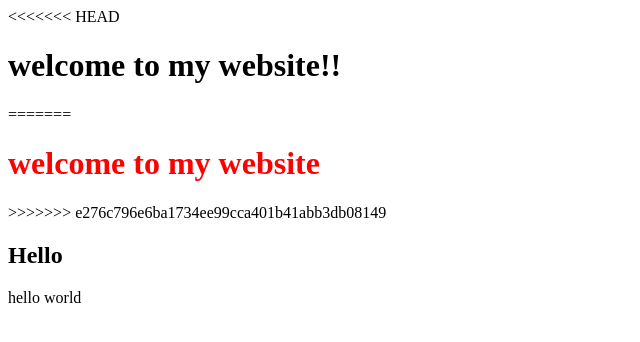
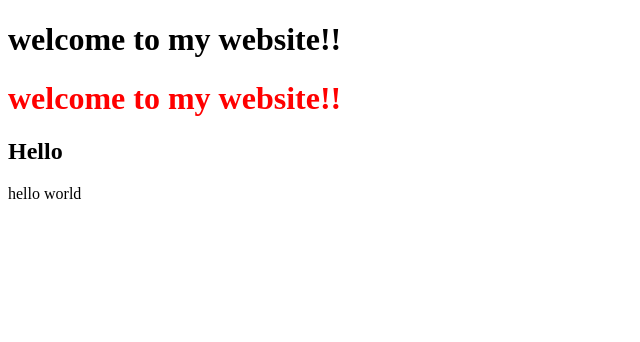
Before and after one commit to akash9676/Hello, a plain HTML site: page index.html in a window 1280 px wide. Shown: the whole page, without its empty margins (0-640 px from the left). Drawn offline with Linux system fonts and the light colour scheme.

Commit message:
fixed merge conflict

```diff
--- a/index.html
+++ b/index.html
@@ -7,11 +7,8 @@
     <title>hello</title>
 </head>
 <body>
-<<<<<<< HEAD
     <h1>welcome to my website!!</h1>
-=======
-    <h1 style="color:red;">welcome to my website</h1>
->>>>>>> e276c796e6ba1734ee99cca401b41abb3db08149
+    <h1 style="color:red;">welcome to my website!!</h1>
     <h2>Hello</h2>
     hello world
 </body>
```
